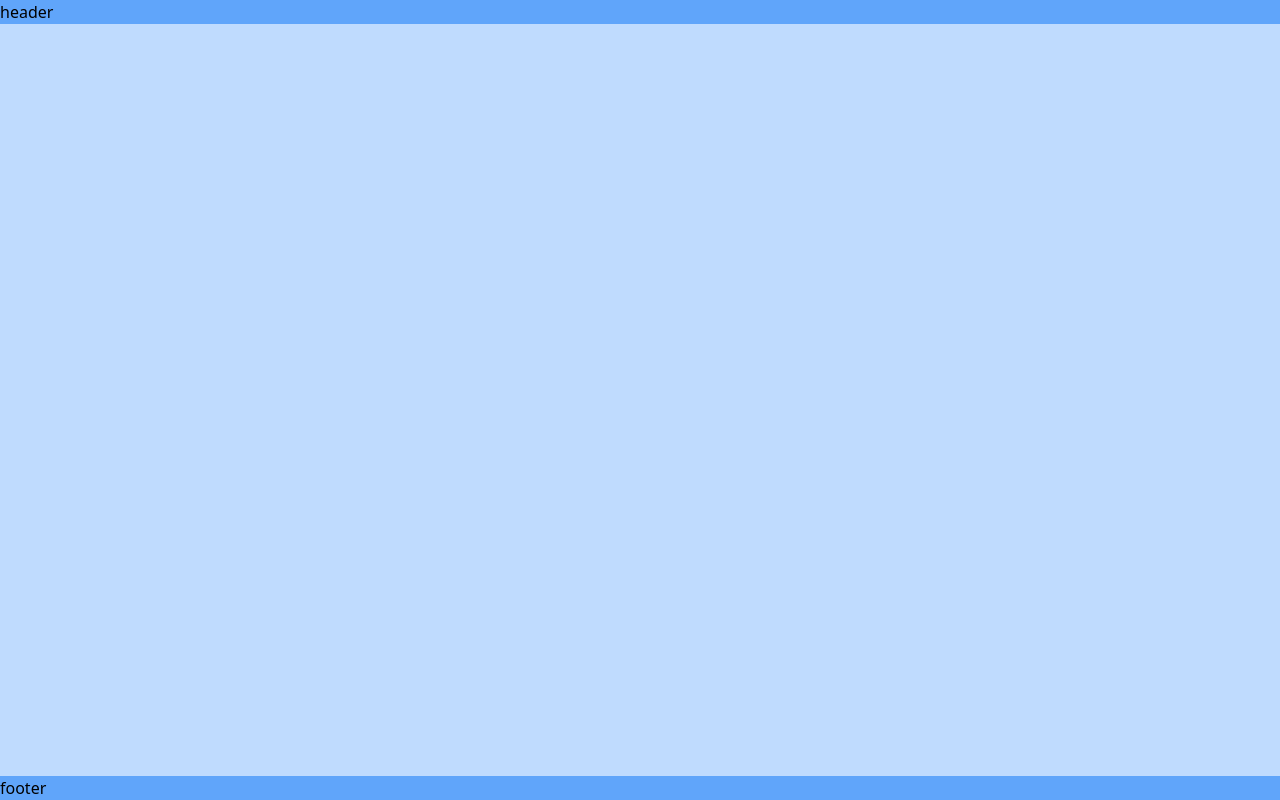
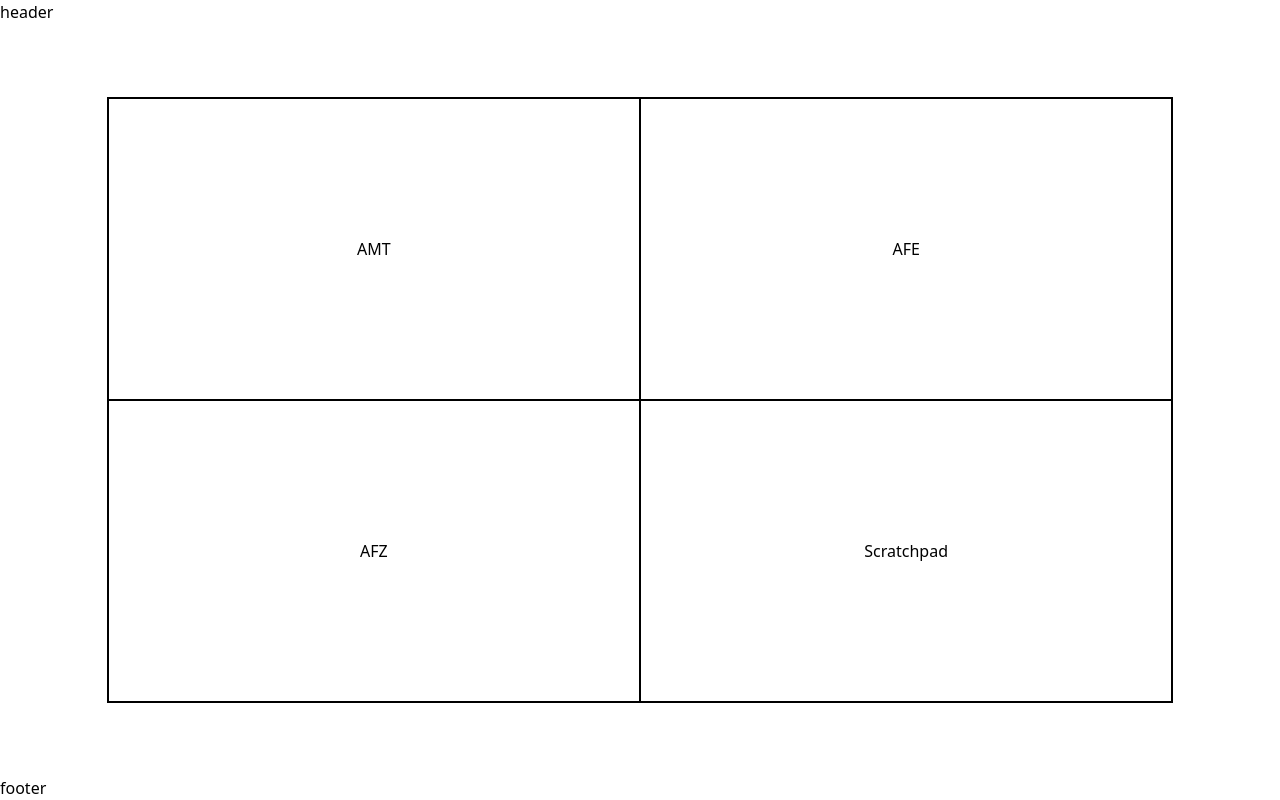
Before and after one commit to puck3000/amtamtamt, a Next.js app: page / in a window 1280 px wide. Built offline with nearby package versions, Linux system fonts and the light colour scheme.

Commit message:
basic grid for home implemented

```diff
--- /dev/null
+++ b/components/HomeGrid.js
@@ -0,0 +1,26 @@
+export default function HomeGrid() {
+  return (
+    <ul className='w-5/6 md:w-5/6 grid grid-cols-1 grid-rows-4 md:grid-cols-2 md:grid-rows-2 '>
+      <li className='aspect-w-16 aspect-h-9 sm:mb-1 md:mb-0 border-black border md:border-t-2 md:border-r-1 md:border-b-1 md:border-l-2'>
+        <article className='w-full h-full flex justify-center items-center'>
+          <h2>AMT</h2>
+        </article>
+      </li>
+      <li className='aspect-w-16 aspect-h-9 sm:mb-1 md:mb-0 border-black border md:border-t-2 md:border-r-2 md:border-b-1 md:border-l-1'>
+        <article className='w-full h-full flex justify-center items-center'>
+          <h2>AFE</h2>
+        </article>
+      </li>
+      <li className='aspect-w-16 aspect-h-9 sm:mb-1 md:mb-0 border-black border md:border-t-1 md:border-r-1 md:border-b-2 md:border-l-2'>
+        <article className='w-full h-full flex justify-center items-center'>
+          <h2>AFZ</h2>
+        </article>
+      </li>
+      <li className='aspect-w-16 aspect-h-9 sm:mb-1 md:mb-0 border-black border md:border-t-1 md:border-r-2 md:border-b-2 md:border-l-1'>
+        <article className='w-full h-full flex justify-center items-center'>
+          <h2>Scratchpad</h2>
+        </article>
+      </li>
+    </ul>
+  )
+}
--- a/package.json
+++ b/package.json
@@ -8,6 +8,7 @@
     "start": "next start"
   },
   "dependencies": {
+    "@tailwindcss/aspect-ratio": "^0.2.0",
     "next": "10.0.9",
     "react": "17.0.1",
     "react-dom": "17.0.1"
--- a/pages/index.js
+++ b/pages/index.js
@@ -1,15 +1,18 @@
 import Head from 'next/head'
+import HomeGrid from '../components/HomeGrid'
 
 export default function Home() {
   return (
-    <div className='w-screen h-screen bg-blue-400 flex flex-col'>
+    <div className='w-screen h-screen md:flex md:flex-col'>
       <Head>
         <title>AmtAmtAmt</title>
         <link rel='icon' href='/favicon.ico' />
       </Head>
 
       <header>header</header>
-      <main className='flex-1 w-full h-full bg-blue-200'></main>
+      <main className='w-full md:flex-1  flex flex-col items-center justify-center'>
+        <HomeGrid />
+      </main>
       <footer>footer</footer>
     </div>
   )
--- a/tailwind.config.js
+++ b/tailwind.config.js
@@ -7,5 +7,5 @@ module.exports = {
   variants: {
     extend: {},
   },
-  plugins: [],
+  plugins: [require('@tailwindcss/aspect-ratio')],
 }
```
Also changed, not shown: 1 other file (tests, documents, lock files or other folders).
